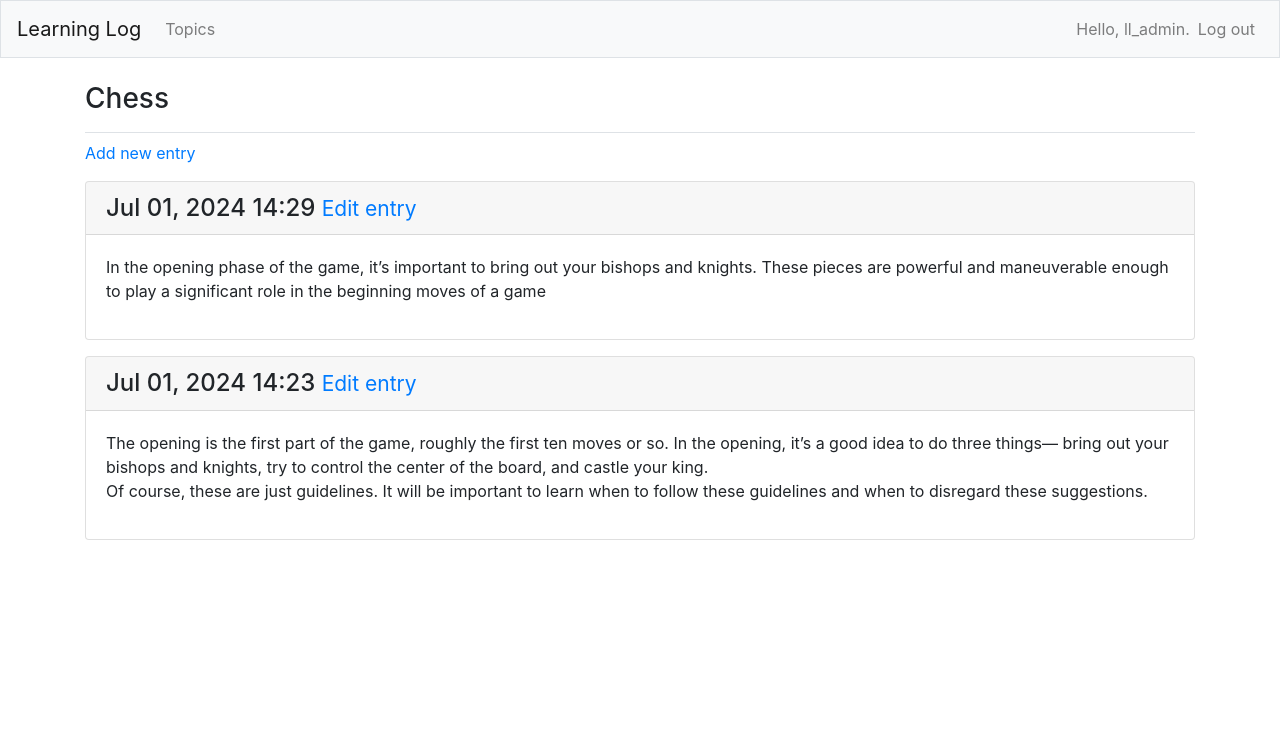
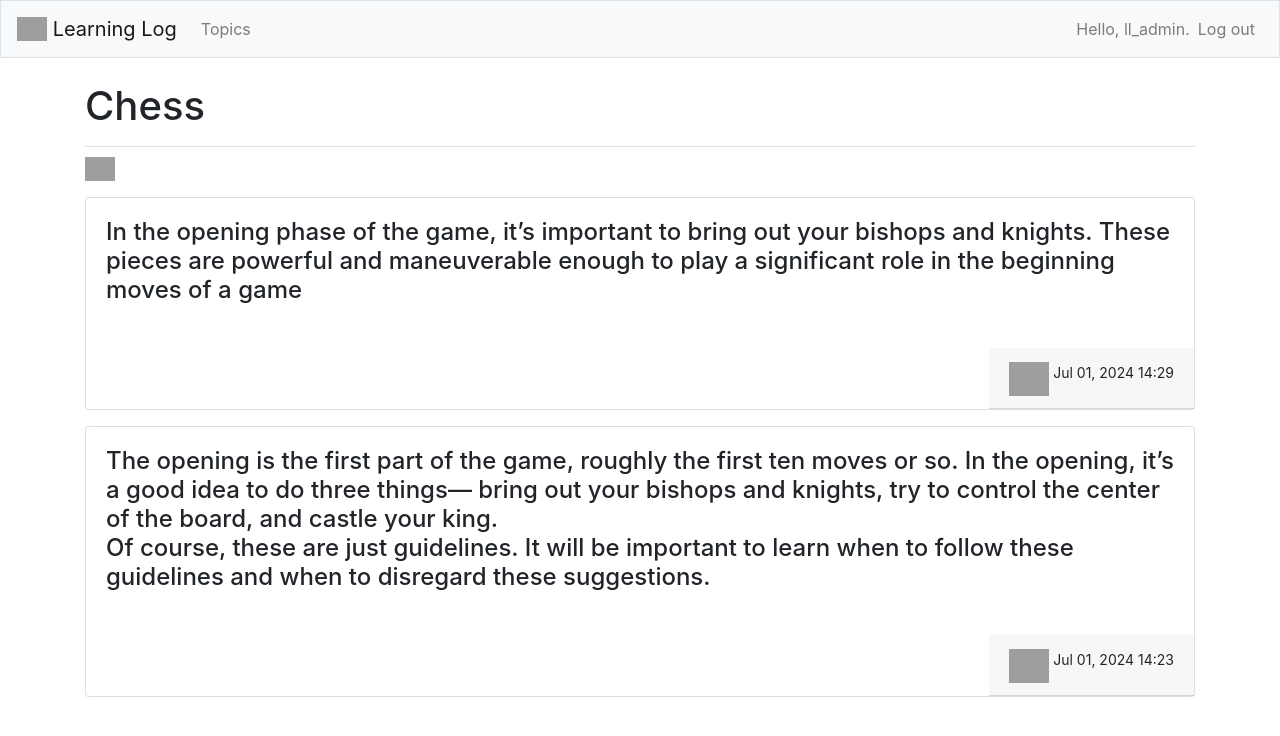
Before and after one commit to AlkhairMo/Project-3-Wep-application, a Django app: page /topics/1/ in a window 1280 px wide. Shown: the top 736 px of the page. Run offline with Django 5.2, Linux system fonts and the light colour scheme; a user stored in the database is signed in; data comes from the database, SQL or seed files in the repository; both versions use the stored data as it was after the commit; some libraries are stand-ins or nearby versions; grey boxes are pictures that could not be loaded.

Commit message:
some touches

```diff
--- a/learning_log/learning_logs/templates/learning_logs/base.html
+++ b/learning_log/learning_logs/templates/learning_logs/base.html
@@ -15,6 +15,7 @@
 
   <nav class="navbar navbar-expand-md navbar-light bg-light mb-4 border">
       <a class="navbar-brand" href="{% url 'learning_logs:index' %}">
+          <img src="https://thumbs.dreamstime.com/z/notebook-thin-line-icon-notebook-icon-100518755.jpg?w=768" alt="Logo" width="30" height="24" class="d-inline-block align-text-top">
           Learning Log
       </a>
       <button class="navbar-toggler" type="button" data-toggle="collapse"
--- a/learning_log/learning_logs/templates/learning_logs/topic.html
+++ b/learning_log/learning_logs/templates/learning_logs/topic.html
@@ -1,22 +1,22 @@
 {% extends "learning_logs/base.html" %}
 
 {% block page_header %}
-  <h3>{{ topic }}</h3>
+  <h1>{{ topic }}</h1>
 {% endblock page_header %}
 
 {% block content %}
   <p>
-    <a href="{% url 'learning_logs:new_entry' topic.id %}">Add new entry</a>
+    <a href="{% url 'learning_logs:new_entry' topic.id %}"><img src="https://cdn-icons-png.flaticon.com/512/54/54414.png" alt="Logo" width="30" height="24" class="d-inline-block align-text-top"></a>
   </p>
 
   {% for entry in entries %}
     <div  class="card mb-3">
-        <h4 class="card-header">{{ entry.date_added|date:'M d, Y H:i' }}
-        <small><a href="{% url 'learning_logs:edit_entry' entry.id %}">
-            Edit entry</a></small>
+        <h4 class="card-body">{{ entry.text|linebreaks }}
         </h4>
-        <div class="card-body">
-            {{ entry.text|linebreaks }}
+        <div class="card-header ml-auto">
+        <a href="{% url 'learning_logs:edit_entry' entry.id %}">
+            <img src="https://cdn4.iconfinder.com/data/icons/software-menu-icons/256/SoftwareIcons-68-1024.png" alt="Logo" width="40" height="34" class="d-inline-block align-text-top"></a>
+            <small>{{ entry.date_added|date:'M d, Y H:i' }}</small>
         </div>
     </div>
     {% empty %}
--- a/learning_log/learning_logs/templates/learning_logs/topics.html
+++ b/learning_log/learning_logs/templates/learning_logs/topics.html
@@ -18,7 +18,7 @@
       {% endfor %}
   </ul>
   {% if topics %}
-    <h3><a href="{% url 'learning_logs:new_topic' %}">Add a new topic</a></h3>
+    <h3><a href="{% url 'learning_logs:new_topic' %}"><img src="https://cdn-icons-png.flaticon.com/512/54/54414.png" alt="Logo" width="30" height="24" class="d-inline-block align-text-top"></a></h3>
   {% else %}
     <a class="btn btn-lg btn-primary" href="{% url 'learning_logs:new_topic' %}">Add your first topic now</a>
   {% endif %}
```
Also changed, not shown: icons/learning_logs_logo.png (added), learning_log/db.sqlite3.
